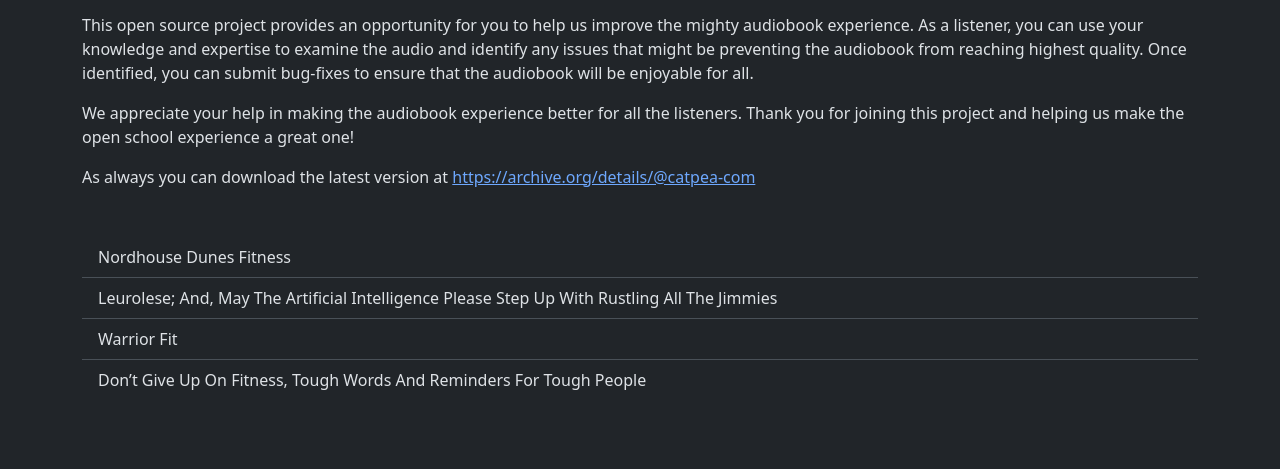
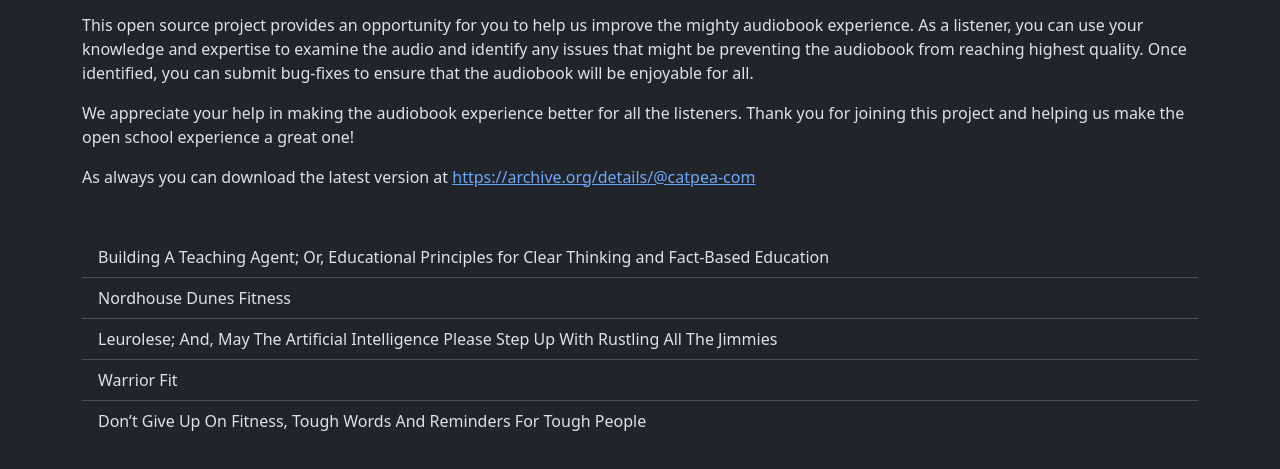
Before and after one commit to catpea/chapter-13, a plain HTML site: page docs/index.html in a window 1280 px wide. Shown: the part 141-610 px from the top of the page. Drawn offline with nearby package versions, Linux system fonts and the light colour scheme.

Commit message:
Chapter Content Update

```diff
--- a/docs/index.html
+++ b/docs/index.html
@@ -21,7 +21,8 @@
 
 
         <ul class="list-group list-group-flush mt-5">
-        <a href="poem-1870.mp3" class="list-group-item list-group-item-action">Nordhouse Dunes Fitness</a>
+        <a href="poem-1871.mp3" class="list-group-item list-group-item-action">Building A Teaching Agent; Or, Educational Principles for Clear Thinking and Fact-Based Education</a>
+<a href="poem-1870.mp3" class="list-group-item list-group-item-action">Nordhouse Dunes Fitness</a>
 <a href="poem-1869.mp3" class="list-group-item list-group-item-action">Leurolese; And, May The Artificial Intelligence Please Step Up With Rustling All The Jimmies</a>
 <a href="poem-1868.mp3" class="list-group-item list-group-item-action">Warrior Fit</a>
 <a href="poem-1867.mp3" class="list-group-item list-group-item-action">Don’t Give Up On Fitness, Tough Words And Reminders For Tough People</a>
```
Also changed, not shown: 2 other files.
